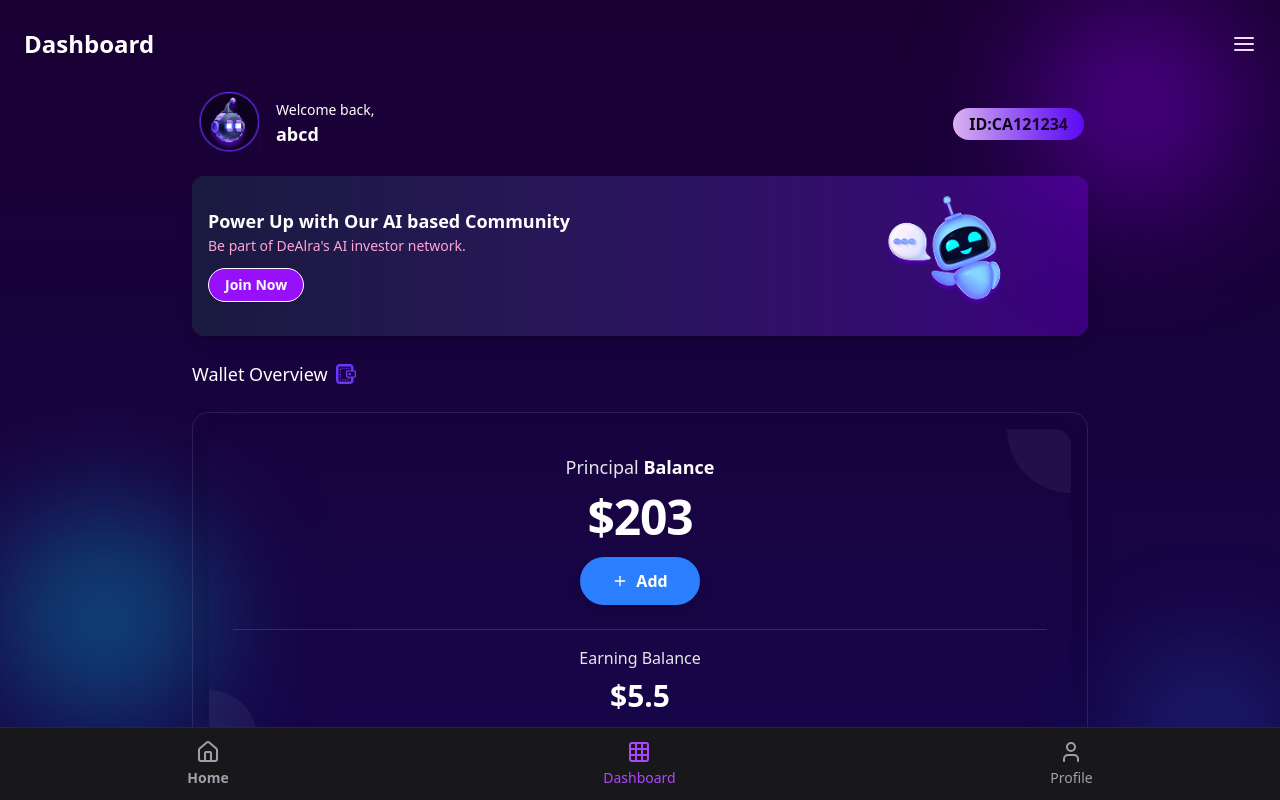
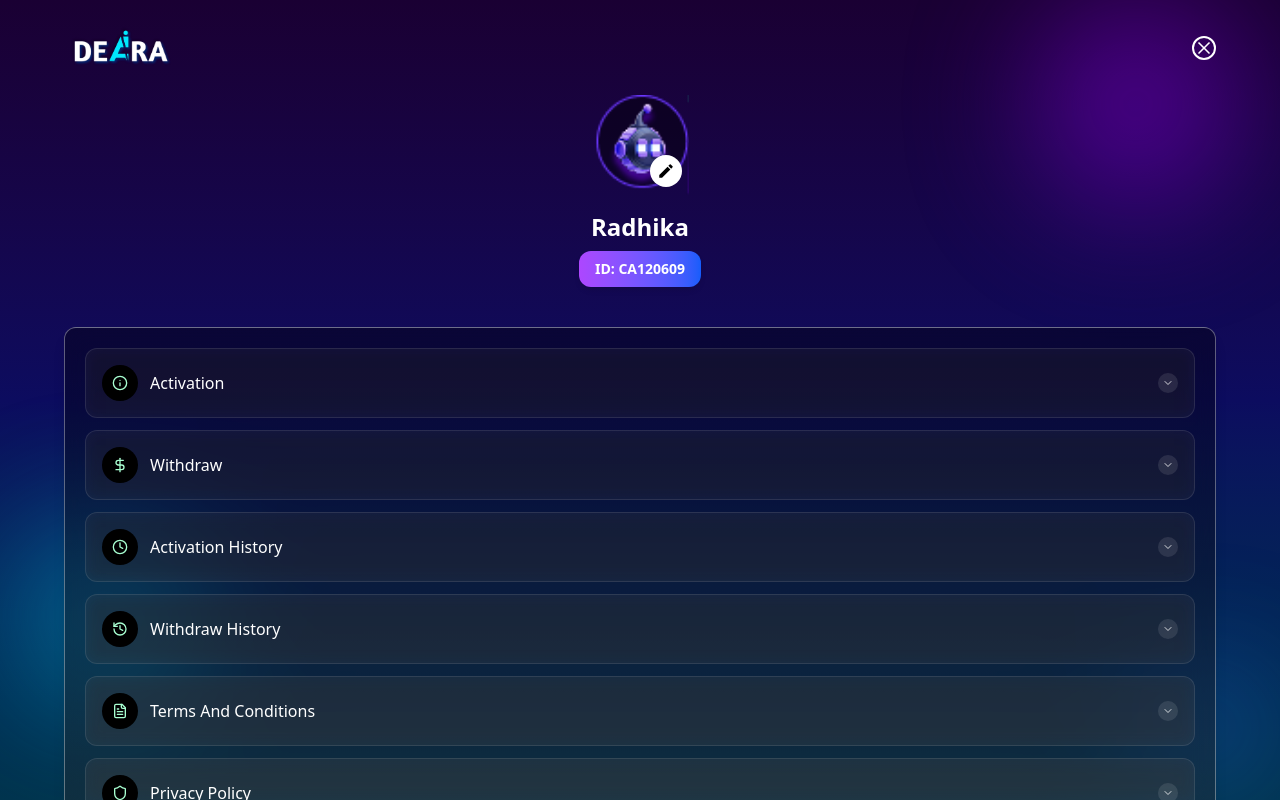
Before and after one commit to SaishBafna/deaira_app, a React (Vite) app: page /dashboard in a window 1280 px wide. Both pictures are taken after a click on the element 1244 px from the left and 44 px from the top of the page. Shown: the top 800 px of the page. Built offline with nearby package versions, Linux system fonts and the light colour scheme.

Commit message:
pull code

```diff
--- a/src/Header/header.jsx
+++ b/src/Header/header.jsx
@@ -1,8 +1,10 @@
+// Header.js
 import React, { useState } from 'react';
 import { FiMenu, FiX } from 'react-icons/fi';
 import Image from '../assets/Images/logo.png';
+import Sidebar from '../Sidebar/sidebar';
 
-const Header = () => {
+const header = () => {
   const [sidebarOpen, setSidebarOpen] = useState(false);
 
   const toggleSidebar = () => {
@@ -24,17 +26,11 @@ const Header = () => {
       {/* Sidebar */}
       {sidebarOpen && (
         <div className="absolute top-14 right-0 w-64 h-screen bg-gray-800 text-white p-6 shadow-lg z-50">
-          <h2 className="text-lg font-semibold mb-4">Sidebar Menu</h2>
-          <ul className="space-y-4">
-            <li className="hover:text-yellow-400 cursor-pointer">Home</li>
-            <li className="hover:text-yellow-400 cursor-pointer">Profile</li>
-            <li className="hover:text-yellow-400 cursor-pointer">Settings</li>
-            <li className="hover:text-yellow-400 cursor-pointer">Logout</li>
-          </ul>
+          <Sidebar /> {/* <-- yahan use karo */}
         </div>
       )}
     </div>
   );
 };
 
-export default Header;
+export default header;
--- a/src/Header/header1.jsx
+++ b/src/Header/header1.jsx
@@ -1,19 +1,29 @@
-import React from 'react';
+import React, { useState } from 'react';
 import { FiMenu } from 'react-icons/fi';
+import Sidebar from '../Sidebar/sidebar';
 
 const Header1 = ({ title }) => {
+  const [sidebarOpen, setSidebarOpen] = useState(false);
+
+  const toggleSidebar = () => {
+    setSidebarOpen(!sidebarOpen);
+  };
+
   return (
-    <div className="w-full flex items-center justify-between px-0 py-3  text-white ">
-
-      {/* Left: Title */}
+    <div className="relative w-full flex items-center justify-between px-0 py-3 text-white">
       <div className="text-2xl font-semibold">
         {title}
       </div>
 
-      {/* Right: Sidebar/Menu Icon */}
-      <div className="text-2xl cursor-pointer">
+      <div className="text-2xl cursor-pointer" onClick={toggleSidebar}>
         <FiMenu />
       </div>
+
+      {sidebarOpen && (
+        <div className="fixed top-0 left-0 w-full h-full  text-white p-0 z-50">
+          <Sidebar onClose={toggleSidebar} />
+        </div>
+      )}
     </div>
   );
 };
--- a/src/Screens/Homescreen.jsx
+++ b/src/Screens/Homescreen.jsx
@@ -31,7 +31,7 @@ const Homescreen = () => {
       {/* Scrollable content */}
       <div className="w-full max-w-4xl flex flex-col gap-2">
 
-      <Header/>
+        <Header/>
         {/* Logo */}
         {/* <div className="w-full flex justify-center">
           <img src={Image} alt="Logo" className="h-15 w-auto" />
--- a/src/Sidebar/sidebar.jsx
+++ b/src/Sidebar/sidebar.jsx
@@ -1,9 +1,166 @@
-import React from 'react'
+import React, { useEffect } from 'react';
+import { FiX } from 'react-icons/fi';
+import Image from '../assets/Images/logo.png';
+import chevron from '../assets/Images/ca.png';
+import Group from '../assets/Images/Group.png';
+import war from '../assets/Images/war.png';
+import lo from '../assets/Images/lo.png';
+import pr from '../assets/Images/pr.png';
+import dow from '../assets/Images/dow.png';
+import ch from '../assets/Images/ch.png';
+import Image2 from '../assets/Images/dash.png';
+import {
+    Info,
+    DollarSign,
+    Clock,
+    History,
+    FileText,
+    Shield,
+    HelpCircle,
+    LogOut,
+    ChevronDown
+} from "lucide-react";
+const Sidebar = ({ onClose }) => {
+    useEffect(() => {
+        // Disable body scroll
+        document.body.style.overflow = 'hidden';
 
-const sidebar = () => {
-  return (
-    <div>sidebar</div>
-  )
-}
+        // Cleanup: Enable body scroll on component unmount
+        return () => {
+            document.body.style.overflow = '';
+        };
+    }, []);
 
-export default sidebar
+    return (
+        <div className="fixed inset-0 z-50 overflow-y-auto bg-gradient-to-b from-[#1a0033] via-[#0c0c5f] to-[#00334d] flex flex-col items-center px-4 sm:px-8 lg:px-16 py-6 text-white">
+            {/* Blur circles */}
+            <div className="fixed w-52 h-52 bg-purple-700 rounded-full blur-3xl top-0 right-10 opacity-50 pointer-events-none -z-10"></div>
+            <div className="fixed w-52 h-52 bg-cyan-500 rounded-full blur-3xl bottom-20 left-0 opacity-40 pointer-events-none -z-10"></div>
+            <div className="fixed w-36 h-36 bg-blue-500 rounded-full blur-3xl bottom-0 right-0 opacity-30 pointer-events-none -z-10"></div>
+
+            {/* Top Row: Logo + Close */}
+            <div className="w-full flex justify-between items-center mb-6">
+                <img src={Image} alt="DEARA Logo" className="w-28" />
+                <button onClick={onClose}>
+                    <div className="w-6 h-6 border-2 border-white rounded-full flex items-center justify-center text-2xl">
+                        <FiX />
+                    </div>
+                </button>
+            </div>
+
+            {/* Avatar */}
+            <div className="relative flex flex-col items-center mb-4">
+                <div className="p-0">
+                    <img src={Image2} alt="Avatar" className="w-25 h-25 object-contain" />
+                </div>
+                <div className="absolute bottom-2 right-2 w-8 h-8 bg-white rounded-full flex items-center justify-center">
+                    <svg xmlns="http://www.w3.org/2000/svg" fill="#000" viewBox="0 0 24 24" width="18" height="18">
+                        <path d="M3 17.25V21h3.75L17.81 9.94l-3.75-3.75L3 17.25zM20.71 7.04a1.003 1.003 0 000-1.42l-2.34-2.34a1.003 1.003 0 00-1.42 0l-1.83 1.83 3.75 3.75 1.84-1.82z" />
+                    </svg>
+                </div>
+            </div>
+
+            {/* Name */}
+            <h2 className="text-2xl font-bold mb-2">Radhika</h2>
+
+            {/* ID Tag */}
+            <div className="px-4 py-2 bg-gradient-to-r from-purple-500 to-blue-600 rounded-xl text-sm font-semibold shadow-md">
+                ID: CA120609
+            </div>
+
+            <div className="space-y-3 w-full border border-white/35 rounded-xl bg-gradient-to-b from-[#02010B]/[0.43] to-[#353E3D]/[0.43] p-5 backdrop-blur-md shadow-lg shadow-black/10 mt-10">
+
+                {/* Activation */}
+                <button className="w-full bg-white/5 hover:bg-white/10 transition-all rounded-xl p-4 flex items-center justify-between border border-white/10 backdrop-blur-sm">
+                    <div className="flex items-center gap-3">
+                        <div className="flex items-center justify-center w-9 h-9 p-[5px] bg-black bg-opacity-50 rounded-full text-white">
+                            <Info className="w-4 h-4 text-[#A8FFD1]" />
+                        </div>
+                        <span className="font-medium">Activation</span>
+                    </div>
+                    <ChevronDown className="w-5 h-5 text-white/80 bg-white/10 rounded-full p-1" />
+                </button>
+
+                {/* Withdraw */}
+                <button className="w-full bg-white/5 hover:bg-white/10 transition-all rounded-xl p-4 flex items-center justify-between border border-white/10 backdrop-blur-sm">
+                    <div className="flex items-center gap-3">
+                        <div className="flex items-center justify-center w-9 h-9 p-[5px] bg-black bg-opacity-50 rounded-full text-white">
+                            <DollarSign className="w-4 h-4 text-[#A8FFD1]" />
+                        </div>
+                        <span className="font-medium">Withdraw</span>
+                    </div>
+                    <ChevronDown className="w-5 h-5 text-white/80 bg-white/10 rounded-full p-1" />
+                </button>
+
+                {/* Activation History */}
+                <button className="w-full bg-white/5 hover:bg-white/10 transition-all rounded-xl p-4 flex items-center justify-between border border-white/10 backdrop-blur-sm">
+                    <div className="flex items-center gap-3">
+                        <div className="flex items-center justify-center w-9 h-9 p-[5px] bg-black bg-opacity-50 rounded-full text-white">
+                            <Clock className="w-4 h-4 text-[#A8FFD1]" />
+                        </div>
+                        <span className="font-medium">Activation History</span>
+                    </div>
+                    <ChevronDown className="w-5 h-5 text-white/80 bg-white/10 rounded-full p-1" />
+                </button>
+
+                {/* Withdraw History */}
+                <button className="w-full bg-white/5 hover:bg-white/10 transition-all rounded-xl p-4 flex items-center justify-between border border-white/10 backdrop-blur-sm">
+                    <div className="flex items-center gap-3">
+                        <div className="flex items-center justify-center w-9 h-9 p-[5px] bg-black bg-opacity-50 rounded-full text-white">
+                            <History className="w-4 h-4 text-[#A8FFD1]" />
+                        </div>
+                        <span className="font-medium">Withdraw History</span>
+                    </div>
+                    <ChevronDown className="w-5 h-5 text-white/80 bg-white/10 rounded-full p-1" />
+                </button>
+
+                {/* Terms and Conditions */}
+                <button className="w-full bg-white/5 hover:bg-white/10 transition-all rounded-xl p-4 flex items-center justify-between border border-white/10 backdrop-blur-sm">
+                    <div className="flex items-center gap-3">
+                        <div className="flex items-center justify-center w-9 h-9 p-[5px] bg-black bg-opacity-50 rounded-full text-white">
+                            <FileText className="w-4 h-4 text-[#A8FFD1]" />
+                        </div>
+                        <span className="font-medium">Terms And Conditions</span>
+                    </div>
+                    <ChevronDown className="w-5 h-5 text-white/80 bg-white/10 rounded-full p-1" />
+                </button>
+
+                {/* Privacy Policy */}
+                <button className="w-full bg-white/5 hover:bg-white/10 transition-all rounded-xl p-4 flex items-center justify-between border border-white/10 backdrop-blur-sm">
+                    <div className="flex items-center gap-3">
+                        <div className="flex items-center justify-center w-9 h-9 p-[5px] bg-black bg-opacity-50 rounded-full text-white">
+                            <Shield className="w-4 h-4 text-[#A8FFD1]" />
+                        </div>
+                        <span className="font-medium">Privacy Policy</span>
+                    </div>
+                    <ChevronDown className="w-5 h-5 text-white/80 bg-white/10 rounded-full p-1" />
+                </button>
+
+                {/* FAQs */}
+                <button className="w-full bg-white/5 hover:bg-white/10 transition-all rounded-xl p-4 flex items-center justify-between border border-white/10 backdrop-blur-sm">
+                    <div className="flex items-center gap-3">
+                        <div className="flex items-center justify-center w-9 h-9 p-[5px] bg-black bg-opacity-50 rounded-full text-white">
+                            <HelpCircle className="w-4 h-4 text-[#A8FFD1]" />
+                        </div>
+                        <span className="font-medium">FAQs</span>
+                    </div>
+                    <ChevronDown className="w-5 h-5 text-white/80 bg-white/10 rounded-full p-1" />
+                </button>
+
+                {/* Logout */}
+                <button className="w-full bg-white/5 hover:bg-white/10 transition-all rounded-xl p-4 flex items-center justify-between border border-white/10 backdrop-blur-sm">
+                    <div className="flex items-center gap-3">
+                        <div className="flex items-center justify-center w-9 h-9 p-[5px] bg-black bg-opacity-50 border-2 border-black rounded-full text-white">
+                            <LogOut className="w-4 h-4 text-[#A8FFD1]" />
+                        </div>
+                        <span className="font-medium">Logout</span>
+                    </div>
+                    <ChevronDown className="w-5 h-5 text-white/80 bg-white/10 rounded-full p-1" />
+                </button>
+            </div>
+
+        </div>
+    );
+};
+
+export default Sidebar;
```
